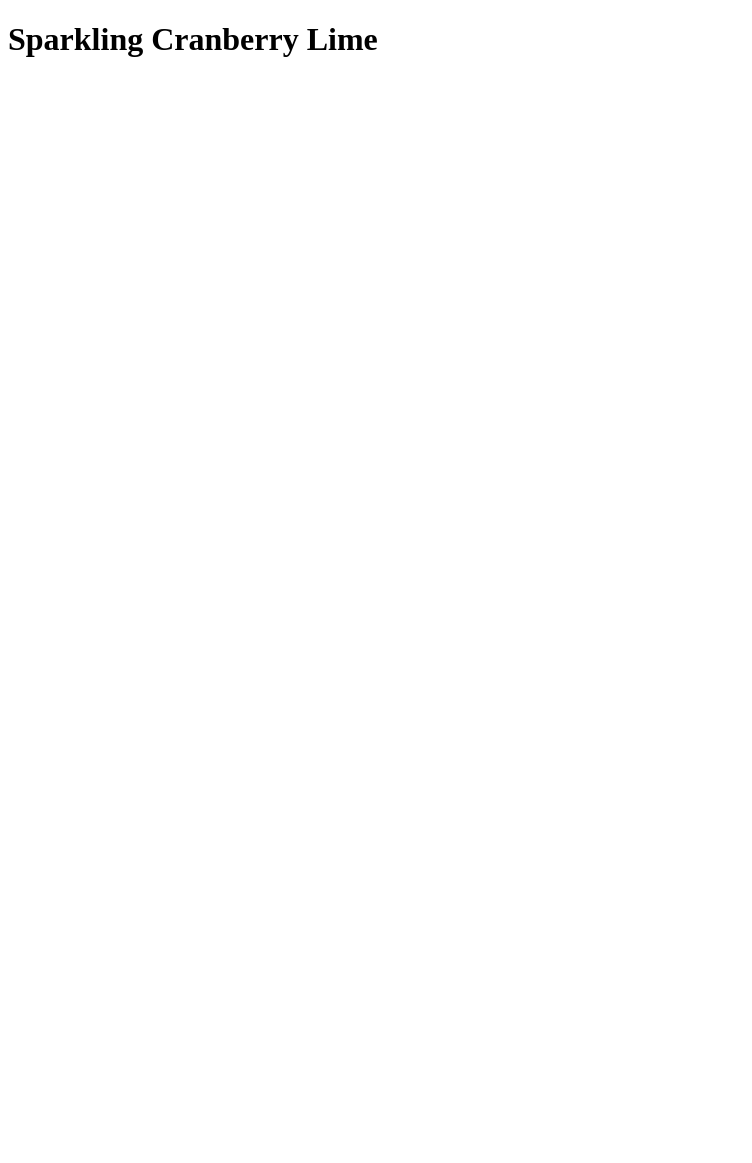
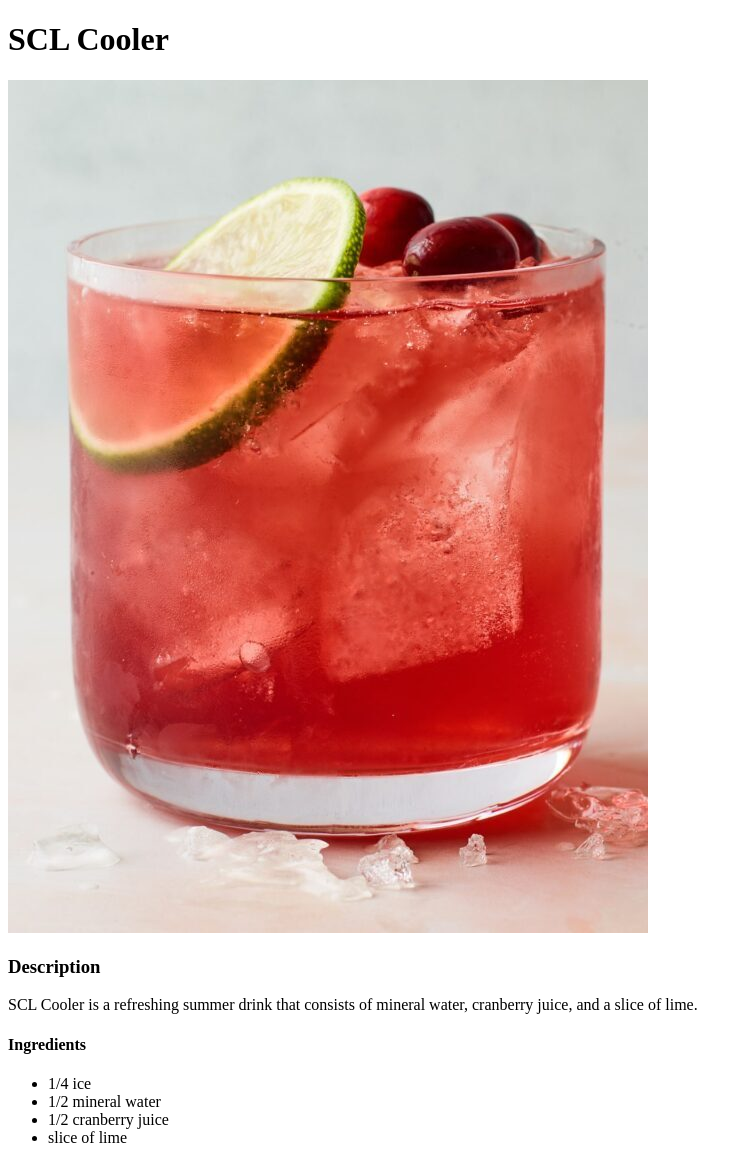
Before and after one commit to henryneri/odin-recipes, a plain HTML site: page recipes/cranberryspark.html in a window 1280 px wide. Shown: the whole page, without its empty margins (0-752 px from the left). Before the commit the page ends 800 px from the top, so only its background shows below. Drawn offline with Linux system fonts and the light colour scheme.

Commit message:
Add content onto cranberryspark page

```diff
--- a/recipes/cranberryspark.html
+++ b/recipes/cranberryspark.html
@@ -3,10 +3,25 @@
 <html>
   <head lang="en">
     <meta charset="UTF-8">
-    <title>Cranberry Drink</title>
+    <title>Summer Drink</title>
   </head>
 
   <body>
-    <h1>Sparkling Cranberry Lime</h1>
+    <h1>SCL Cooler</h1>
+    <img src="../img/drink.jpg" alt="Refreshing drink">
+
+    <h3><strong>Description</strong></h3>
+
+    <p>SCL Cooler is a refreshing summer drink that consists of
+    mineral water, cranberry juice, and a slice of lime.</p>
+
+    <h4><strong>Ingredients</strong></h4>
+
+    <ul>
+      <li>1/4 ice</li>
+      <li>1/2 mineral water</li>
+      <li>1/2 cranberry juice</li>
+      <li>slice of lime</li>
+    </ul>
   <body>
 </html>
```
Also changed, not shown: index.html (+1 -1 lines), img/drink.jpg (renamed from img/cranberrydrink.jpg).
